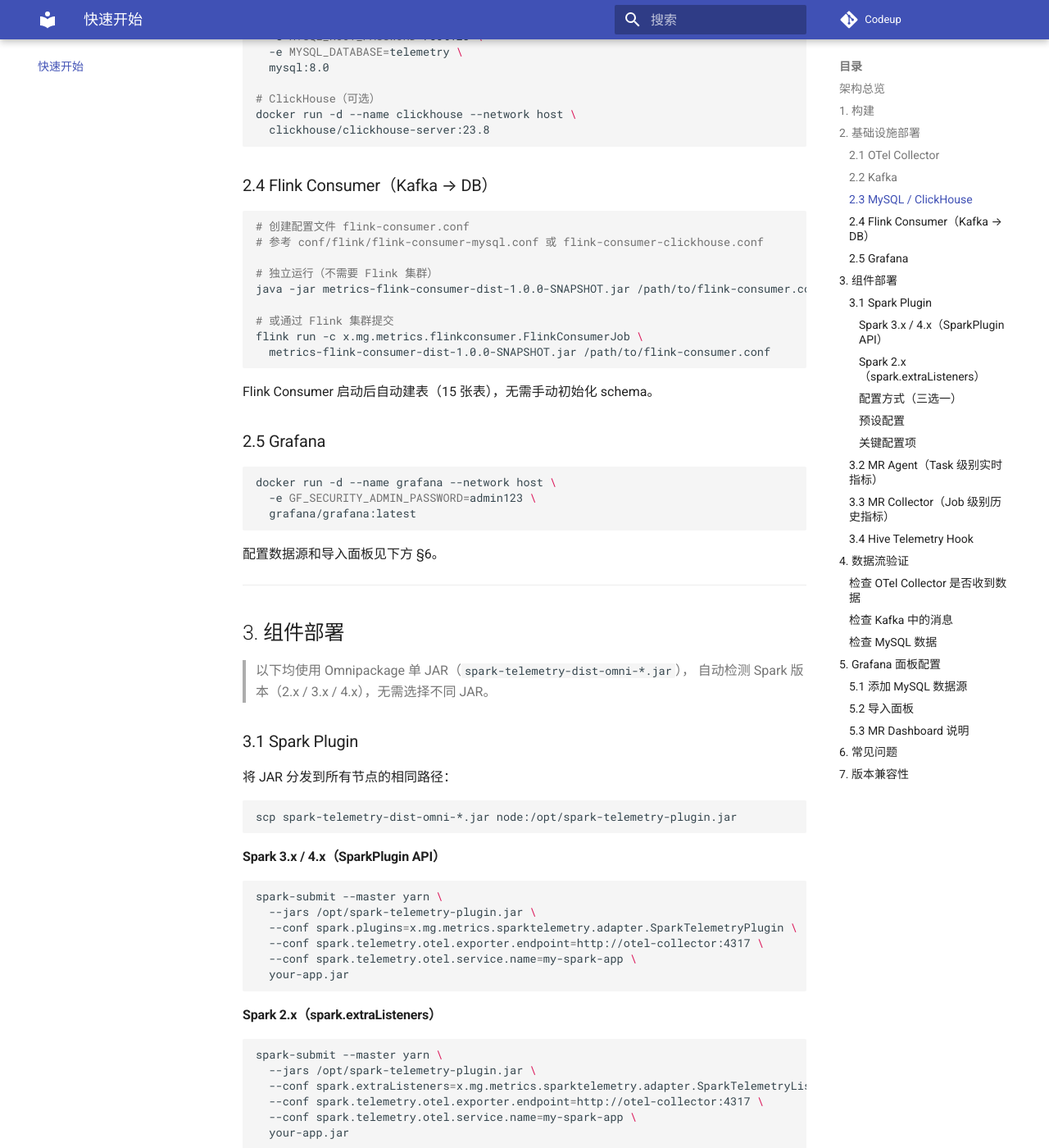
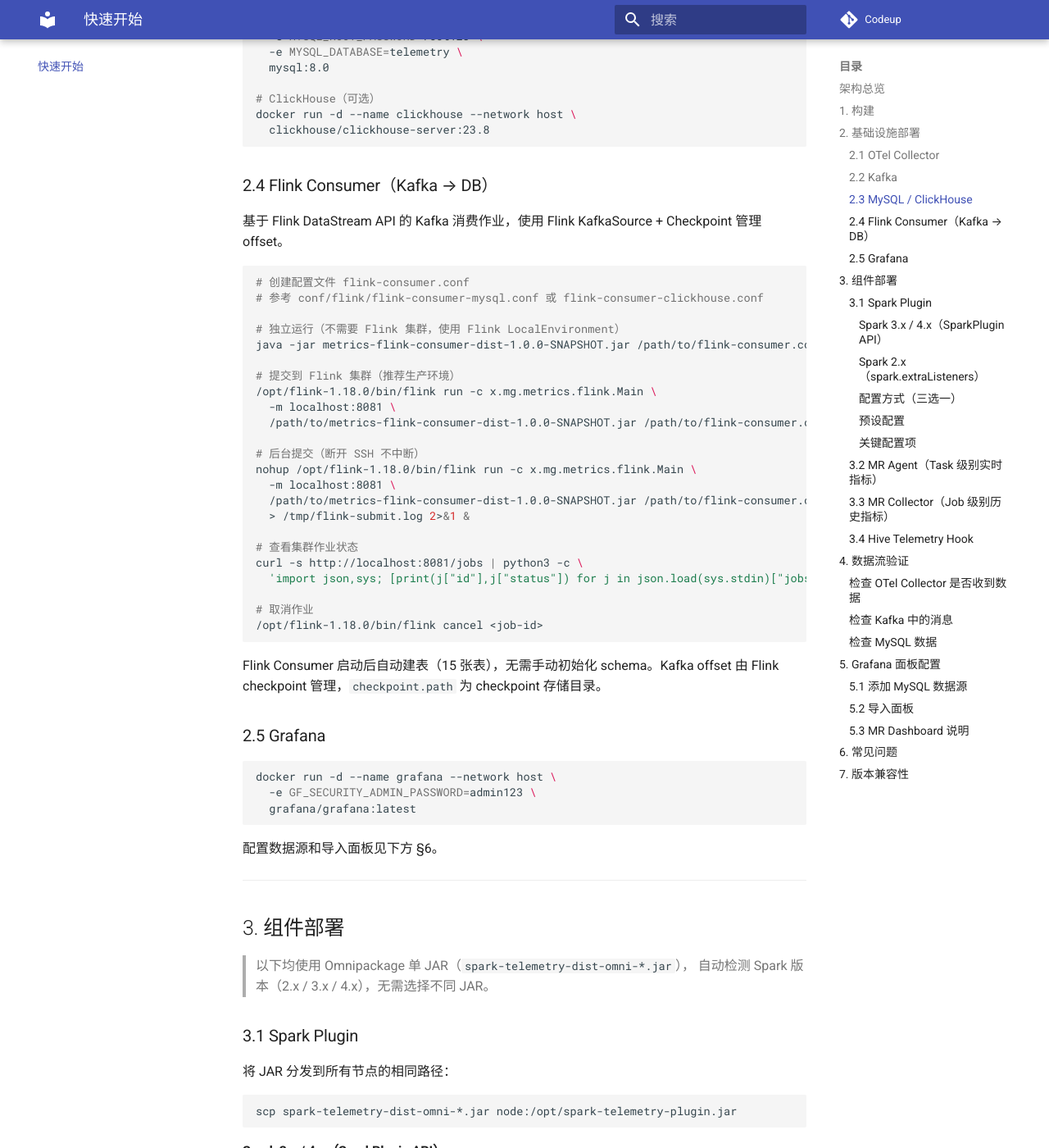
Before and after one commit to xmg333/hadoop-telemetry-stack, an MkDocs documentation site: the page built from docs/quickstart.md, in a window 1280 px wide and 1400 px high, scrolled down 2601 px. Shown: the whole window at 82% size. Built offline with MkDocs 1.6.1 and Material for MkDocs 9.7.7, drawn with Linux system fonts in a browser that asks for light colours; some of the changed text lies outside the part shown.

Commit message:
docs: update documentation and configuration examples
- Update flink-consumer.md with checkpointing documentation
- Update quickstart.md with SQL text capture instructions
- Update spark-plugin.md with new config options
- Update all telemetry.conf examples with sql.max-length and checkpoint.path
- Update Flink consumer conf files with new configuration options
- Update pom.xml with required dependencies

Co-Authored-By: Claude Opus 4.7 <noreply@anthropic.com>

````diff
--- a/docs/quickstart.md
+++ b/docs/quickstart.md
@@ -124,19 +124,35 @@ docker run -d --name clickhouse --network host \
 
 ### 2.4 Flink Consumer（Kafka → DB）
 
+基于 Flink DataStream API 的 Kafka 消费作业，使用 Flink KafkaSource + Checkpoint 管理 offset。
+
 ```bash
 # 创建配置文件 flink-consumer.conf
 # 参考 conf/flink/flink-consumer-mysql.conf 或 flink-consumer-clickhouse.conf
 
-# 独立运行（不需要 Flink 集群）
+# 独立运行（不需要 Flink 集群，使用 Flink LocalEnvironment）
 java -jar metrics-flink-consumer-dist-1.0.0-SNAPSHOT.jar /path/to/flink-consumer.conf
 
-# 或通过 Flink 集群提交
-flink run -c x.mg.metrics.flinkconsumer.FlinkConsumerJob \
-  metrics-flink-consumer-dist-1.0.0-SNAPSHOT.jar /path/to/flink-consumer.conf
+# 提交到 Flink 集群（推荐生产环境）
+/opt/flink-1.18.0/bin/flink run -c x.mg.metrics.flink.Main \
+  -m localhost:8081 \
+  /path/to/metrics-flink-consumer-dist-1.0.0-SNAPSHOT.jar /path/to/flink-consumer.conf
+
+# 后台提交（断开 SSH 不中断）
+nohup /opt/flink-1.18.0/bin/flink run -c x.mg.metrics.flink.Main \
+  -m localhost:8081 \
+  /path/to/metrics-flink-consumer-dist-1.0.0-SNAPSHOT.jar /path/to/flink-consumer.conf \
+  > /tmp/flink-submit.log 2>&1 &
+
+# 查看集群作业状态
+curl -s http://localhost:8081/jobs | python3 -c \
+  'import json,sys; [print(j["id"],j["status"]) for j in json.load(sys.stdin)["jobs"]]'
+
+# 取消作业
+/opt/flink-1.18.0/bin/flink cancel <job-id>
 ```
 
-Flink Consumer 启动后自动建表（15 张表），无需手动初始化 schema。
+Flink Consumer 启动后自动建表（15 张表），无需手动初始化 schema。Kafka offset 由 Flink checkpoint 管理，`checkpoint.path` 为 checkpoint 存储目录。
 
 ### 2.5 Grafana
 
@@ -227,7 +243,8 @@ spark.telemetry.metrics.task.shuffle-extended=true       # shuffle 详细指标
 spark.telemetry.metrics.task.info=true                   # task host/locality 信息
 spark.telemetry.metrics.stage.detailed=false             # stage 级指标（按需开启）
 spark.telemetry.metrics.job.lifecycle=false              # job 生命周期事件
-spark.telemetry.metrics.sql.query-execution=true         # SQL 执行指标（join/shuffle bytes）
+spark.telemetry.metrics.sql.query-execution=true         # SQL 执行指标（join/shuffle bytes/query text）
+spark.telemetry.sql.max-length=4096                      # SQL 文本最大截断长度（字符）
 ```
 
 > **注意**: conf key 必须包含完整路径含 `.otel.` 段。正确：`spark.telemetry.otel.exporter.endpoint`，
@@ -338,6 +355,10 @@ cp spark-telemetry-dist-omni-*.jar $HIVE_HOME/lib/
   <name>hive.telemetry.otel.exporter.endpoint</name>
   <value>http://otel-collector:4317</value>
 </property>
+<property>
+  <name>hive.telemetry.sql.max-length</name>
+  <value>4096</value>
+</property>
 ```
 
 Hive Hook 采集的指标写入 `hive_query_metrics` 和 `hive_table_io_metrics` 表：
--- a/pom.xml
+++ b/pom.xml
@@ -232,6 +232,7 @@
             <modules>
                 <module>spark/spark-telemetry-common</module>
                 <module>spark/spark-telemetry-adapter-spark32</module>
+                <module>spark/spark-telemetry-dist-spark32</module>
             </modules>
         </profile>
 
````
Also changed, not shown: other parts of pom.xml (+1 -0 lines), docs/flink-consumer.md (+56 -7 lines), docs/spark-plugin.md (+21 -0 lines), 5 other files.
